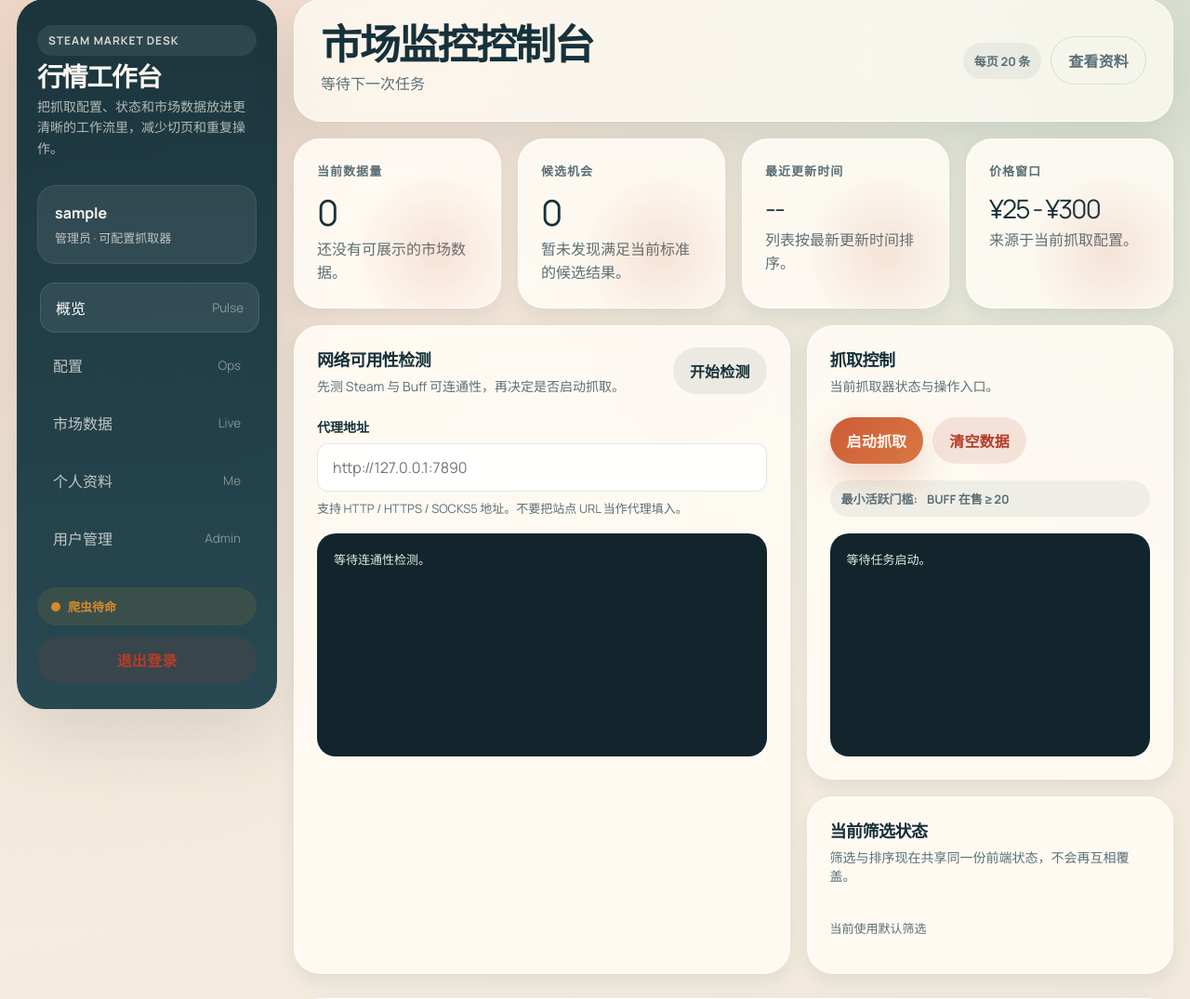
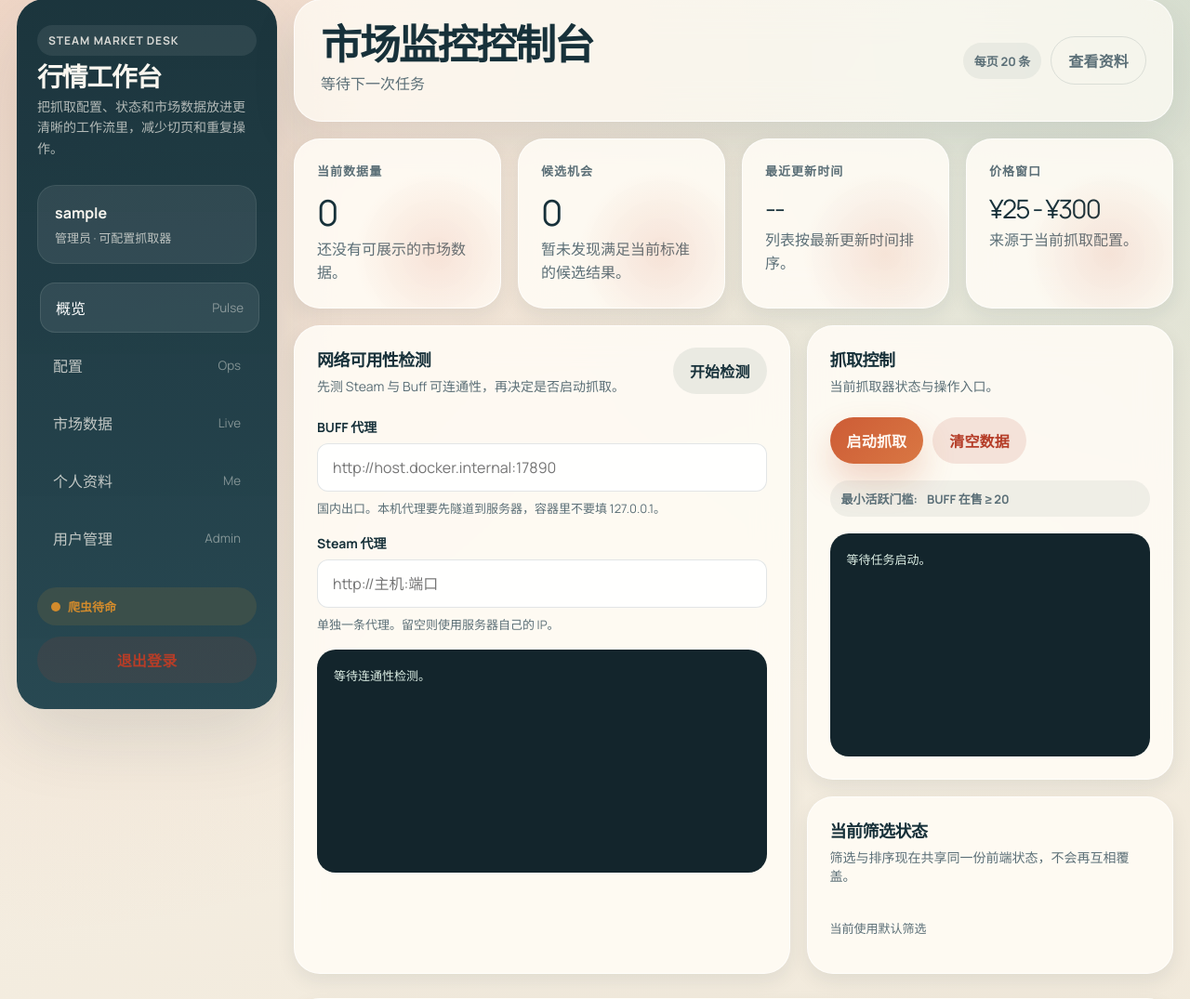
Before and after one commit to Mitcink/steam_market, a Flask app: page / in a window 1280 px wide. Shown: the part 19-1094 px from the top of the page at 93% size. Run offline with Flask 3, Linux system fonts and the light colour scheme; the visitor is signed in with stand-in values (Sample User, id 1); data that the repository does not hold is empty.

Commit message:
Route BUFF and Steam through separate proxies so a foreign server can use a domestic BUFF exit.
Co-authored-by: Cursor <cursoragent@cursor.com>

```diff
--- a/app.py
+++ b/app.py
@@ -17,7 +17,7 @@ from contextlib import contextmanager
 import urllib3
 from pathlib import Path
 from cryptography.fernet import Fernet, InvalidToken
-from crawler import MAX_SELL_RATIO, MIN_STEAM_VOLUME, MarketCrawler
+from crawler import MAX_SELL_RATIO, MIN_STEAM_VOLUME, MarketCrawler, normalize_proxy_url
 
 # 假设 database.py 存在并处理 items 表
 try:
@@ -393,7 +393,8 @@ def get_saved_settings():
 
 def save_settings(config):
     allowed_keys = {
-        "proxy_url",
+        "buff_proxy_url",
+        "steam_proxy_url",
         "game_type",
         "min_sell_price",
         "max_sell_price",
@@ -414,8 +415,23 @@ def merge_runtime_config(request_config):
     saved_settings = get_saved_settings()
     saved_credentials = get_saved_credentials()
 
+    if "steam_proxy_url" in request_config:
+        steam_proxy_url = str(request_config.get("steam_proxy_url") or "").strip()
+    else:
+        steam_proxy_url = str(
+            saved_settings.get("steam_proxy_url")
+            or request_config.get("proxy_url")
+            or saved_settings.get("proxy_url")
+            or ""
+        ).strip()
+    if "buff_proxy_url" in request_config:
+        buff_proxy_url = str(request_config.get("buff_proxy_url") or "").strip()
+    else:
+        buff_proxy_url = str(saved_settings.get("buff_proxy_url") or "").strip()
+
     merged = {
-        "proxy_url": str(request_config.get("proxy_url") or saved_settings.get("proxy_url") or "").strip(),
+        "buff_proxy_url": buff_proxy_url,
+        "steam_proxy_url": steam_proxy_url,
         "game_type": request_config.get("game_type") or saved_settings.get("game_type") or "CSGO",
         "min_sell_price": str(request_config.get("min_sell_price") or saved_settings.get("min_sell_price") or "25"),
         "max_sell_price": str(request_config.get("max_sell_price") or saved_settings.get("max_sell_price") or "300"),
@@ -453,7 +469,8 @@ def build_credentials_status():
             "health": credential_health.get("steam", {}),
         },
         "settings": {
-            "proxy_url": saved_settings.get("proxy_url", ""),
+            "buff_proxy_url": saved_settings.get("buff_proxy_url", ""),
+            "steam_proxy_url": saved_settings.get("steam_proxy_url") or saved_settings.get("proxy_url", ""),
             "game_type": saved_settings.get("game_type", "CSGO"),
             "min_sell_price": saved_settings.get("min_sell_price", "25"),
             "max_sell_price": saved_settings.get("max_sell_price", "300"),
@@ -1117,32 +1134,25 @@ def api_create_purchase_record():
 def api_test_connection():
     try:
         config = merge_runtime_config(request.get_json() or {})
-        proxy_url = config.get('proxy_url')
         steam_cookies_str = config.get('steam_cookies')
-        buff_session = get_buff_session_value(config)
 
         steam_cookies = parse_cookies_string(steam_cookies_str)
         buff_cookies = get_buff_cookie_jar(config)
-
-        # 过滤无效代理逻辑
-        invalid_list = ["https://store.steampowered.com/", "http://store.steampowered.com/"]  # 简化的列表
-        effective_proxy = proxy_url if proxy_url and proxy_url not in invalid_list else None
-
-        # 修正：确保代理带有 scheme
-        if effective_proxy and not effective_proxy.startswith(('http', 'socks')):
-            effective_proxy = f"http://{effective_proxy}"
+        steam_proxy = normalize_proxy_url(config.get("steam_proxy_url"))
+        buff_proxy = normalize_proxy_url(config.get("buff_proxy_url"))
 
         steam_success, steam_msg = test_connection(
             "https://steamcommunity.com/market/",
             cookies=steam_cookies,
-            proxy=effective_proxy
+            proxy=steam_proxy or None
         )
-
         buff_success, buff_msg = test_connection(
             "https://buff.163.com",
             cookies=buff_cookies,
-            proxy=effective_proxy
+            proxy=buff_proxy or None
         )
+        steam_msg = f"{'经代理' if steam_proxy else '直连'} {steam_msg}"
+        buff_msg = f"{'经代理' if buff_proxy else '直连'} {buff_msg}"
 
         checked_at = datetime.now().strftime('%Y-%m-%d %H:%M:%S')
         save_credential_health({
--- a/crawler.py
+++ b/crawler.py
@@ -42,6 +42,16 @@ _INVALID_PROXY_URLS = {
     "https://buff.163.com/",
     "http://buff.163.com/",
 }
+
+def normalize_proxy_url(raw_value):
+    """把代理地址整理成 requests 可用的 URL。站点地址和空值返回空字符串。"""
+    proxy_url = (raw_value or "").strip()
+    if not proxy_url or proxy_url in _INVALID_PROXY_URLS:
+        return ""
+    if proxy_url.lower().startswith(("http://", "https://", "socks5://", "socks5h://")):
+        return proxy_url
+    return "http://" + proxy_url
+
 
 _BROWSER_UA = (
     "Mozilla/5.0 (Windows NT 10.0; Win64; x64) AppleWebKit/537.36 "
@@ -256,8 +266,9 @@ class MarketCrawler:
         self.steam_calls = 0
         self.steam_blocked = False
         self.catalog_paused = False
-        self.session = requests.Session()
-        self._configure_proxy()
+        self.buff_session = requests.Session()
+        self.steam_session = requests.Session()
+        self._configure_proxies()
 
     def run(self):
         ensure_crawler_schema(self.db_file)
@@ -583,7 +594,7 @@ class MarketCrawler:
                 return None
             self.steam_calls += 1
             try:
-                response = self.session.get(
+                response = self.steam_session.get(
                     url,
                     cookies=self.steam_cookies,
                     headers={
@@ -627,7 +638,7 @@ class MarketCrawler:
             "_": int(time.time() * 1000),
         }
         try:
-            response = self.session.get(
+            response = self.buff_session.get(
                 "https://buff.163.com/api/market/goods",
                 params=params,
                 cookies=self.buff_cookies,
@@ -661,21 +672,24 @@ class MarketCrawler:
         self.log(f"Buff API 错误: {data.get('error') or data.get('code') or '未知错误'}")
         return [], 0, "error"
 
-    def _configure_proxy(self):
-        proxy_url = (self.config.get("proxy_url") or "").strip()
+    def _configure_proxies(self):
+        self._apply_proxy(self.buff_session, self.config.get("buff_proxy_url"), "BUFF")
+        legacy_steam_proxy = self.config.get("steam_proxy_url") or self.config.get("proxy_url")
+        self._apply_proxy(self.steam_session, legacy_steam_proxy, "Steam")
+
+    def _apply_proxy(self, session, raw_value, label):
+        raw_value = (raw_value or "").strip()
+        proxy_url = normalize_proxy_url(raw_value)
         if not proxy_url:
-            self.log("未配置代理")
-            self.session.proxies = {}
+            session.proxies = {}
+            if raw_value:
+                self.log(f"{label} 代理地址无效，改为直接连接")
+            else:
+                self.log(f"{label} 未配置代理，直接连接")
             return
-        if proxy_url in _INVALID_PROXY_URLS:
-            self.log(f"检测到无效代理 URL: {proxy_url}，将不使用代理")
-            self.session.proxies = {}
-            return
-        if not proxy_url.startswith(("http://", "https://", "socks5://")):
-            proxy_url = "http://" + proxy_url
-        self.session.proxies = {"http": proxy_url, "https": proxy_url}
-        self.session.verify = False
-        self.log(f"已配置代理: {proxy_url}")
+        session.proxies = {"http": proxy_url, "https": proxy_url}
+        session.verify = False
+        self.log(f"{label} 已配置代理: {proxy_url}")
 
     def _load_nameids(self):
         with self.db_lock:
--- a/requirements.txt
+++ b/requirements.txt
@@ -1,6 +1,7 @@
 Flask==2.3.3
 Flask-CORS==4.0.0
 requests==2.31.0
+PySocks==1.7.1
 gunicorn==21.2.0
 urllib3==2.0.4
 Werkzeug==2.3.7
--- a/static/js/dashboard.js
+++ b/static/js/dashboard.js
@@ -73,7 +73,8 @@
     };
 
     const configFieldIds = [
-        "proxy-url",
+        "buff-proxy-url",
+        "steam-proxy-url",
         "min-sell-count",
         "min-sell-price",
         "max-sell-price",
@@ -307,7 +308,8 @@
 
     function getFormConfig() {
         return {
-            proxy_url: document.getElementById("proxy-url")?.value.trim() || "",
+            buff_proxy_url: document.getElementById("buff-proxy-url")?.value.trim() || "",
+            steam_proxy_url: document.getElementById("steam-proxy-url")?.value.trim() || "",
             buff_auth: document.getElementById("buff-auth")?.value.trim() || "",
             steam_cookies: document.getElementById("steam-cookies")?.value.trim() || "",
             game_type: document.querySelector('input[name="game_type"]:checked')?.value || "CSGO",
@@ -319,7 +321,8 @@
 
     function splitLocalConfig(config) {
         return {
-            proxy_url: config.proxy_url,
+            buff_proxy_url: config.buff_proxy_url,
+            steam_proxy_url: config.steam_proxy_url || config.proxy_url,
             game_type: config.game_type,
             min_sell_price: config.min_sell_price,
             max_sell_price: config.max_sell_price,
@@ -386,7 +389,8 @@
 
     function applyConfigToForm(config) {
         const mapping = {
-            "proxy-url": config.proxy_url,
+            "buff-proxy-url": config.buff_proxy_url,
+            "steam-proxy-url": config.steam_proxy_url || config.proxy_url,
             "min-sell-count": config.min_sell_count,
             "min-sell-price": config.min_sell_price,
             "max-sell-price": config.max_sell_price,
--- a/templates/index.html
+++ b/templates/index.html
@@ -105,9 +105,14 @@
                     </div>
                     <div class="card-body stack">
                         <div class="field">
-                            <label for="proxy-url">代理地址</label>
-                            <input class="input" type="text" id="proxy-url" value="https://store.steampowered.com/" placeholder="http://127.0.0.1:7890">
-                            <span class="field-hint">支持 HTTP / HTTPS / SOCKS5 地址。不要把站点 URL 当作代理填入。</span>
+                            <label for="buff-proxy-url">BUFF 代理</label>
+                            <input class="input" type="text" id="buff-proxy-url" value="" placeholder="http://host.docker.internal:17890">
+                            <span class="field-hint">国内出口。本机代理要先隧道到服务器，容器里不要填 127.0.0.1。</span>
+                        </div>
+                        <div class="field">
+                            <label for="steam-proxy-url">Steam 代理</label>
+                            <input class="input" type="text" id="steam-proxy-url" value="" placeholder="http://主机:端口">
+                            <span class="field-hint">单独一条代理。留空则使用服务器自己的 IP。</span>
                         </div>
                         <div class="terminal" id="test-log-box">
                             <p class="log-info">等待连通性检测。</p>
```
